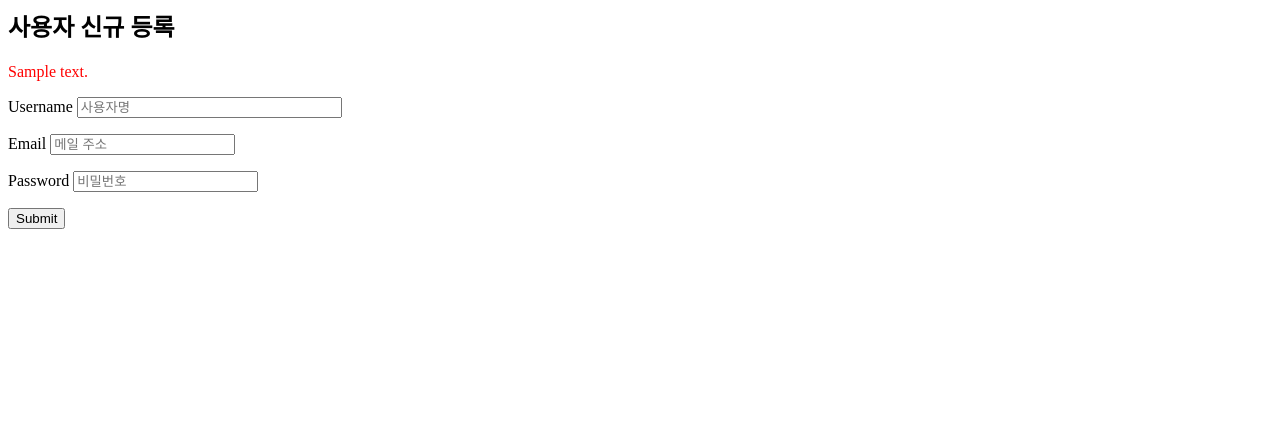
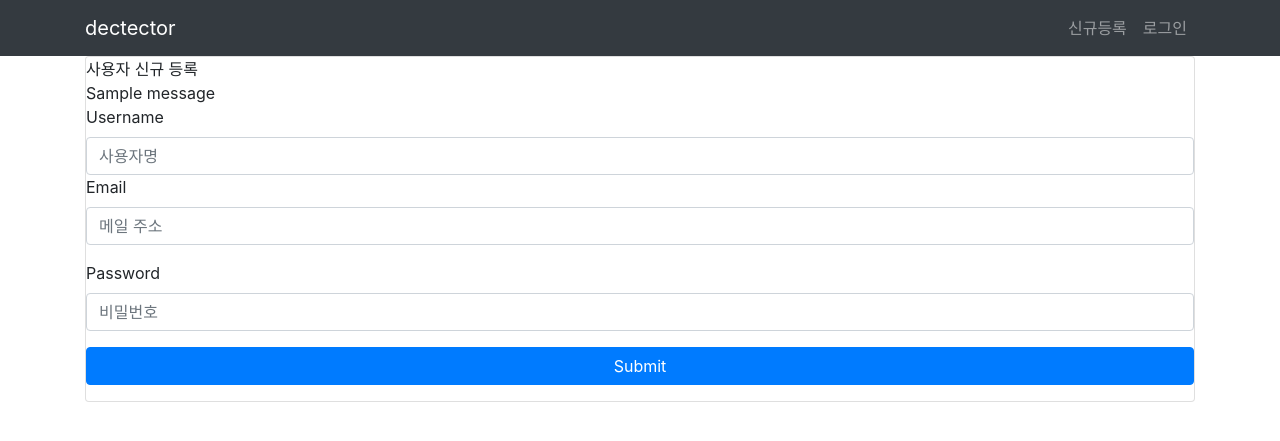
Before and after one commit to Xianghe515/Flaskbo, a Flask app: template apps/auth/templates/auth/signup.html in a window 1280 px wide. Shown: the top 441 px of the page. Run offline with Flask 3, Linux system fonts and the light colour scheme; the template is opened without the code that fills it: most values are stand-ins (such as "Sample title", 1, 10 or a date in 2020); one stand-in notice (Sample message) is shown; form fields are guessed from the names that the template uses.

Commit message:
2025-01-03

```diff
--- a/apps/auth/templates/auth/login.html
+++ b/apps/auth/templates/auth/login.html
@@ -24,6 +24,6 @@
 </form>
 
 <button >
-      <a style="text-decoration: none; color:black;" href="{{ url_for('crud.create_user') }}">사용자 신규 작성</a>
+      <a style="text-decoration: none; color:black;" href="{{ url_for('auth.signup') }}">사용자 신규 작성</a>
 </button>
 {% endblock %}
--- a/apps/auth/templates/auth/signup.html
+++ b/apps/auth/templates/auth/signup.html
@@ -1,32 +1,39 @@
-{% extends "auth/base.html" %}
+{% extends "detector/base.html" %}
 {% block title%}사용자 신규 등록{% endblock %}
 {% block content%}
-<h2>사용자 신규 등록</h2>
+<div class="mx-auto dt-auth-main">
+      <div class="card dt-auth-signup">
+            <header>사용자 신규 등록</header>
+            <section>
 <form
       action="{{ url_for('auth.signup', next=request.args.get('next')) }}"
       method="POST"
       novalidate="novalidate"
+      class="form-signin"
 >
-      {% for message in get_field_messages %}
-      <p style="color: red">{{ message }}</p>
+{{ form.csrf_token }}
+      {% for message in get_flashed_messages() %}
+      <div class="dt-auth-flash">{{  message  }}</div>
       {% endfor %}
-      {{ form.csrf_token }}
 
-      <p>{{ form.username.label }} {{ form.username(size=30, placeholder="사용자명") }}</p>
+      {{ form.username.label }} {{ form.username(size=30, class="form-control dt-auth-input", placeholder="사용자명") }}
       {% for error in form.username.errors %}
       <span style="color: red">{{ error }}</span>
       {% endfor %}
 
-      <p>{{ form.email.label }} {{ form.email(placeholder="메일 주소") }}</p>
+      <p>{{ form.email.label }} {{ form.email(class="form-control dt-auth-input", placeholder="메일 주소") }}</p>
       {% for error in form.email.errors %}
       <span style="color: red">{{ error }}</span>
       {% endfor %}
 
-      <p>{{ form.password.label }} {{ form.password(placeholder="비밀번호") }}</p>
+      <p>{{ form.password.label }} {{ form.password(class="form-control dt-auth-input", placeholder="비밀번호") }}</p>
       {% for error in form.password.errors %}
       <span style="color: red">{{ error }}</span>
       {% endfor %}
 
-      <p>{{ form.submit() }}</p>
+      <p>{{ form.submit(class="btn btn-md btn-primary btn-block dt-auth-btn") }}</p>
     </form>
+</section>
+</div>
+</div>
     {% endblock %}
--- a/apps/auth/views.py
+++ b/apps/auth/views.py
@@ -41,7 +41,8 @@ def signup():
             # GET 파라미터에 next 키가 존재하고, 값이 없는 경우 사용자의 일람 페이지로 리다이렉트
             next_ = request.args.get("next")
             if next_ is None or not next_.startswith("/"):
-                  next_ = url_for("crud.users")
+                  # 회원가입 완료 시 리다이렉트될 곳 -> detector.index
+                  next_ = url_for("detector.index")
                   return redirect(next_)
 
       return render_template("auth/signup.html", form=form)
--- a/apps/crud/models.py
+++ b/apps/crud/models.py
@@ -45,3 +45,6 @@ class User(db.Model, UserMixin):
     @login_manager.user_loader
     def load_user(user_id):
         return User.query.get(user_id)
+
+    # backref를 이용하여 relation 정보를 설정
+    user_images = db.relationship("UserImage", backref="user")
--- a/apps/detector/templates/detector/base.html
+++ b/apps/detector/templates/detector/base.html
@@ -7,6 +7,34 @@
             <link rel="stylesheet" href="{{  url_for('static', filename='style.css')  }}"/>
       </head>
       <body>
-            {% block content %}{% endblock %}
+            <!--네비게이션 바 작성-->
+            <nav class="navbar navbar-expand-lg navbar-dark bg-dark">
+                  <div class="container">
+                              <a class="navbar-brand " href="{{  url_for('detector.index')  }}"
+                                    >dectector</a>
+                              <ul class="navbar-nav">
+                                    {% if current_user.is_authenticated %}
+                                    <li class="nav-item">
+                                         <span class="nav-link">{{ current_user.username }}</span>
+                                    </li>
+                                    <li class="nav-item">
+                                          <a href="{{  url_for('auth.logout')  }}" class="nav-link">로그아웃</a>
+                                    </li>
+                                    {% else %}
+                                    <li class="nav-item">
+                                          <a class="nav-link" href="{{  url_for('auth.signup')  }}">신규등록</a>
+                                    </il>
+                                    <li class="nav-item">
+                                          <a class="nav-link" href="{{  url_for('auth.login')  }}">로그인</a>
+                                    </il>
+                                    {% endif %}
+                              </ul>
+                  </div>
+            </nav>
+
+            <!--block content를 section class="container"로 둘러싼다-->
+            <section class="container">
+                  {% block content %}{% endblock %}
+            </section>
       </body>
 </html>
--- a/apps/detector/templates/detector/index.html
+++ b/apps/detector/templates/detector/index.html
@@ -5,6 +5,6 @@
       <section>
             <img src="{{ user_image.UserImage.image_url }}" alt="이미지" />
       </section>
-      </div>
+</div>
 {% endfor %}
 {% endblock %}
```
Also changed, not shown: apps/local.sqlite.
